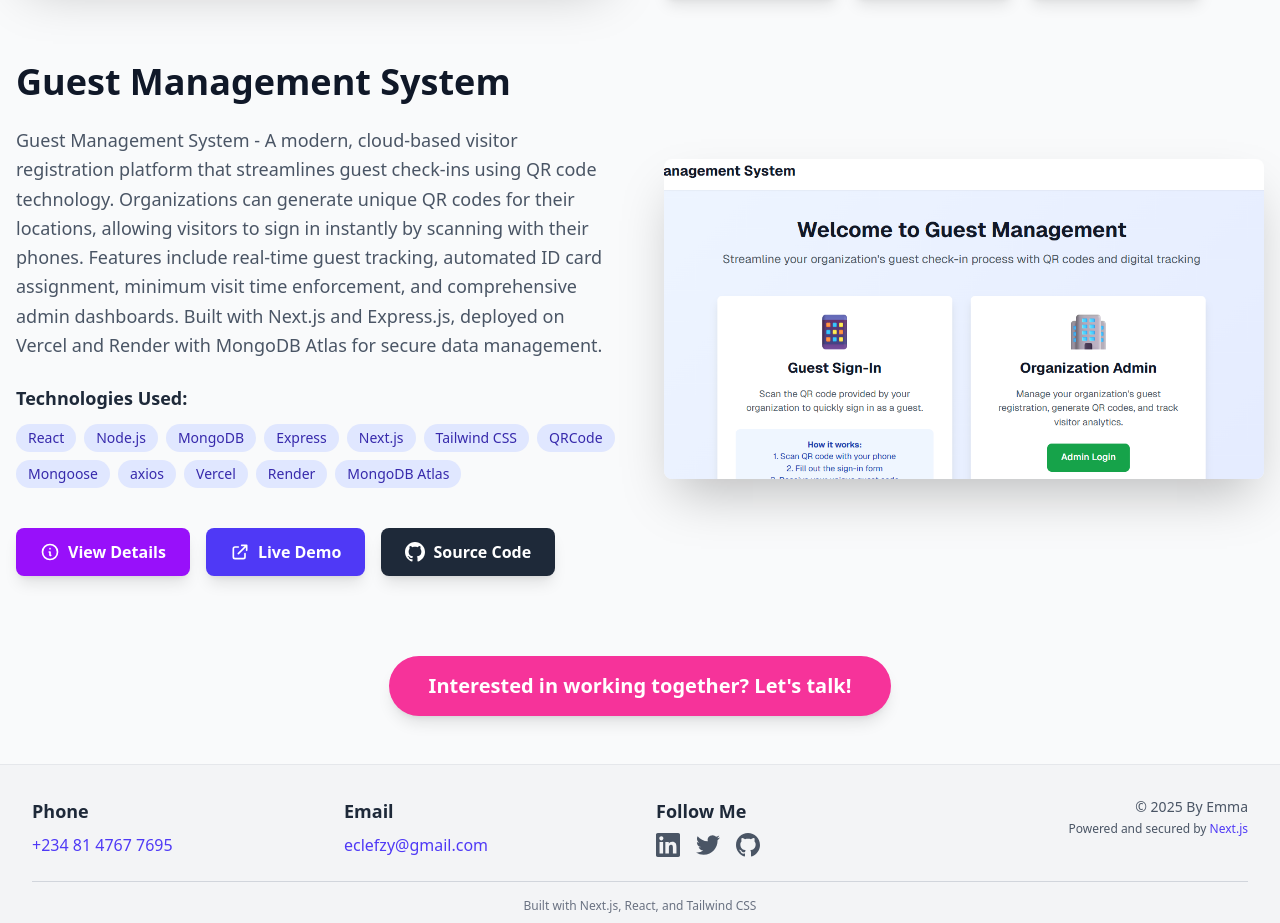
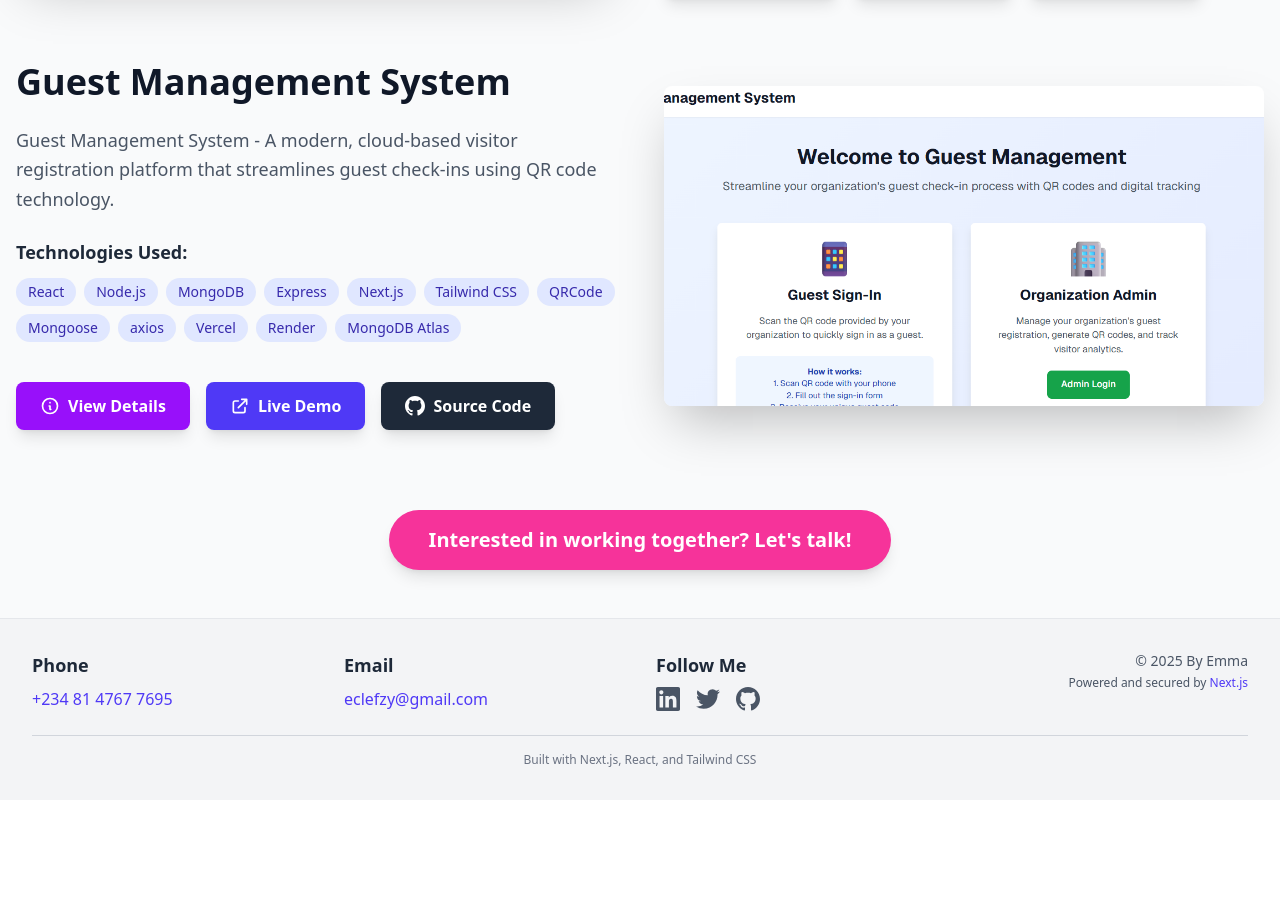
Before and after one commit to EmmaDeil/My-Portfolio-Website, a React (Vite) app: page /projects in a window 1280 px wide. Shown: the part 3048-3971 px from the top of the page. After the commit the page ends 3848 px from the top, so only its background shows below. Built offline with nearby package versions, Linux system fonts and the light colour scheme.

Commit message:
shortened the description for fund request

```diff
--- a/src/data/projects.ts
+++ b/src/data/projects.ts
@@ -134,7 +134,7 @@ export const projects: Project[] = [
     id: 8,
     slug: "guest-management-system",
     title: "Guest Management System",
-    shortDescription: "Guest Management System - A modern, cloud-based visitor registration platform that streamlines guest check-ins using QR code technology. Organizations can generate unique QR codes for their locations, allowing visitors to sign in instantly by scanning with their phones. Features include real-time guest tracking, automated ID card assignment, minimum visit time enforcement, and comprehensive admin dashboards. Built with Next.js and Express.js, deployed on Vercel and Render with MongoDB Atlas for secure data management.",
+    shortDescription: "Guest Management System - A modern, cloud-based visitor registration platform that streamlines guest check-ins using QR code technology.",
     longDescription: "The Guest Management System is designed to streamline the process of managing visitors, from check-in to check-out. It includes features for booking management, guest profiles, and service requests. The system aims to enhance the guest experience by providing a seamless and efficient management tool for hotel staff.",
     technologies: ["React", "Node.js", "MongoDB", "Express", "Next.js", "Tailwind CSS", "QRCode", "Mongoose", "axios", "Vercel", "Render", "MongoDB Atlas"],
     status: "completed",
```
